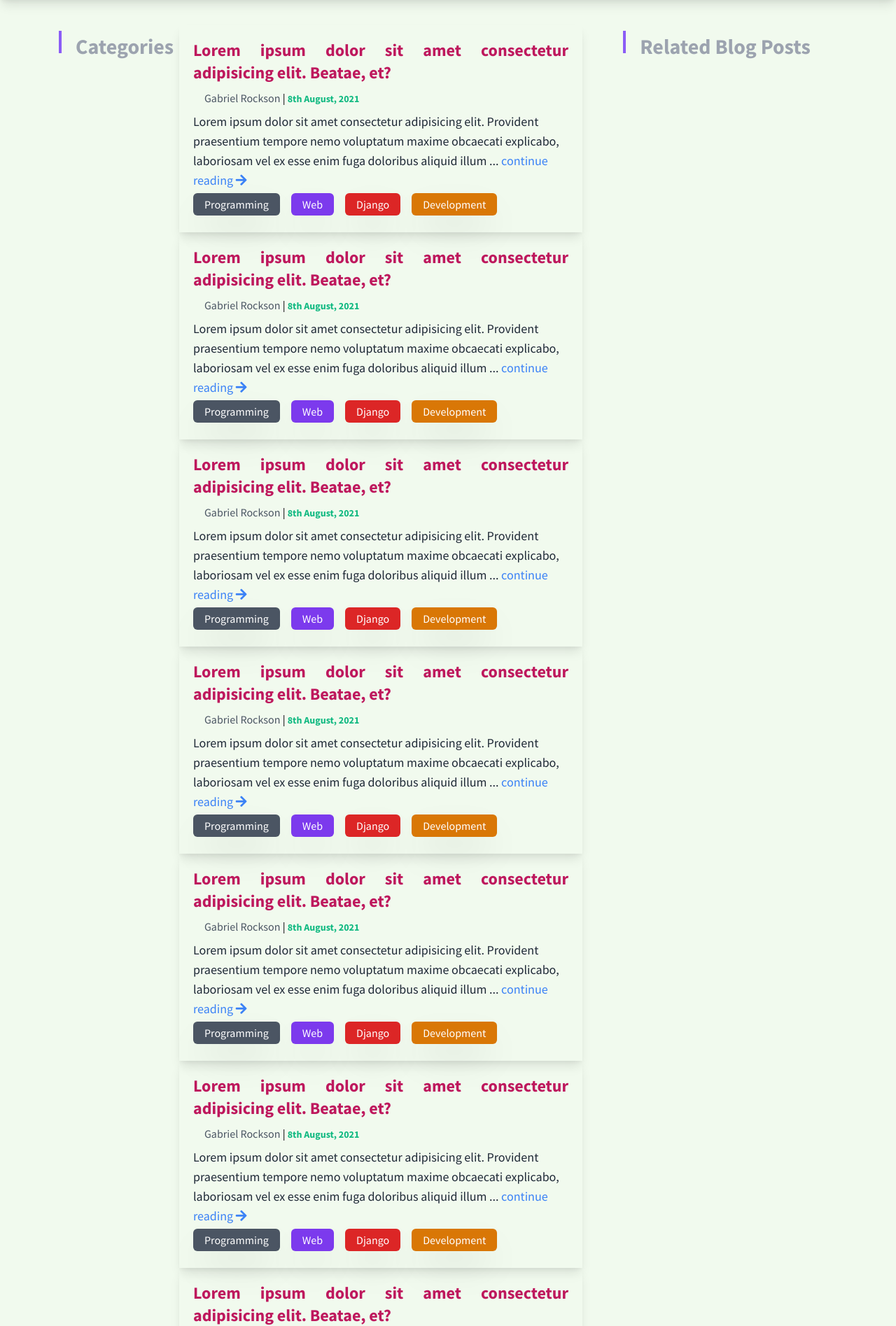
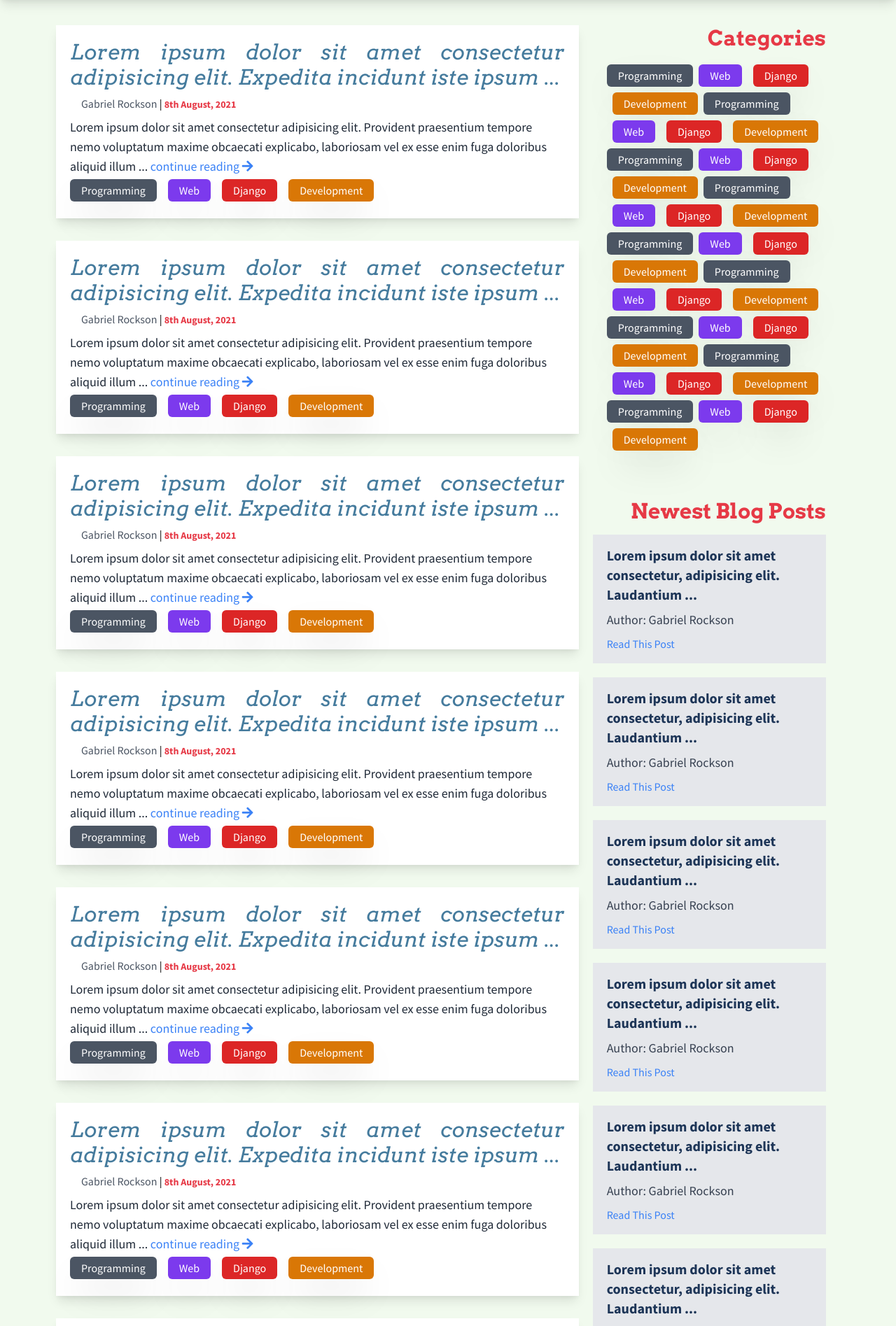
Before and after one commit to rocksongabriel/gabrielrockson, a Django app: template templates/blog/blog-list.html in a window 1280 px wide. Shown: the part 62-1957 px from the top of the page at 70% size. Run offline with Django 3.2, Linux system fonts and the light colour scheme; the template is opened without the code that fills it, so the values that code supplies are empty; style sheets or scripts are compiled from the project's sources.

Commit message:
Add the categories and latest blog posts sections to the blog list page

```diff
--- a/templates/blog/blog-list.html
+++ b/templates/blog/blog-list.html
@@ -6,23 +6,15 @@
 {% block content %}
 
     <!-- mobile design first -->
-    <div class="mx-5 md:mx-10 lg:mx-16 grid grid-cols md:grid-cols-2 lg:grid-cols-6"> <!-- Container for the blog listing-->
+    <div class="mx-5 md:mx-10 lg:mx-20 grid grid-cols md:grid-cols-2 lg:grid-cols-3"> <!-- Container for the blog listing-->
 
-        <div class="order-2 md:order-1 md:col-span-1 lg:col-span-1 p-5"> <!-- A side section to list the blog categories on desktop -->
-            <div class="flex justify-around">
-                <span class="flex space-x-5">
-                    <div class="h-8 w-1 bg-purple-500 self-center"></div> <h1 class="text-center text-gray-400 font-bold text-3xl pt-3">Categories</h1>
-                </span>
-            </div>
-        </div>
-
-        <div class="order-1 md:order-2 md:col-span-2 lg:col-span-3 my-5"> <!-- The main section to display the blog listings -->
+        <div class="order-1 md:col-span-3 lg:col-span-2 my-5"> <!-- The main section to display the blog listings -->
             {% for o in "123456789"|make_list %}
 
-                <div class="shadow-lg hover:shadow-xl transform hover:scale-105 hover:border-red-500 p-5 transition delay-75 duration-200"> <!-- Blog listing container -->
-                    <a href="#"><h2 class="font-bold text-2xl text-left md:text-justify text-pink-700 hover:text-pink-600">Lorem ipsum dolor sit amet consectetur adipisicing elit. Beatae, et?</h2></a>
+                <div class="shadow-lg hover:shadow-xl transform hover:scale-105 bg-white mb-8 p-5 transition delay-75 duration-200"> <!-- Blog listing container -->
+                    <a href="#"><h2 class="italic text-caledon-blue hover:text-prussian-blue text-2xl md:text-3xl text-left md:text-justify font-arvo">Lorem ipsum dolor sit amet consectetur adipisicing elit. Expedita incidunt iste ipsum ...</h2></a>
                     <p class="my-2 ml-4">
-                        <span class="text-gray-600">Gabriel Rockson</span> | <span class="text-green-500 font-bold text-sm md:text-basee
+                        <span class="text-gray-600">Gabriel Rockson</span> | <span class="text-imperial-red font-bold text-sm md:text-basee
                         ">8th August, 2021</span>
                     </p>
                     <p class="text-base lg:text-lg text-gray-800">
@@ -46,14 +38,40 @@
             {% endfor %}
 
         </div>
-        <div class="order-3 lg:col-span-2 p-5"> <!-- A right side section to display lists of the related blog posts on desktop view -->
-            <div class="flex justify-around">
-                <span class="flex space-x-5">
-                    <div class="h-8 w-1 bg-purple-500 self-center"></div> <h1 class="text-center text-gray-400 font-bold text-3xl pt-3">Related Blog Posts </h1>
-                </span>
+
+        <div class="order-2 my-5 px-5">
+            <div class="mb-16">
+                <h2 class="text-2xl md:text-3xl font-bold font-arvo text-right text-imperial-red mb-4">Categories</h2>
+
+                <div class="flex flex-wrap text-center lg:ml-5">
+                    {% for category in '123456789'|make_list %}
+                        <a href="#" class="py-1 px-4 my-1 bg-gray-600 rounded-md shadow-2xl text-white">
+                            Programming
+                        </a>
+                        <a href="#" class="py-1 px-4 my-1 mx-2 bg-purple-600 rounded-md shadow-2xl text-white">
+                            Web
+                        </a>
+                        <a href="#" class="py-1 px-4 my-1 mx-2 bg-red-600 rounded-md shadow-2xl text-white">
+                            Django
+                        </a>
+                        <a href="#" class="py-1 px-4 my-1 mx-2 bg-yellow-600 rounded-md shadow-2xl text-white">
+                            Development
+                        </a>
+                    {% endfor %}
+                </div>
+            </div>
+            <div>
+                <h2 class="text-2xl md:text-3xl font-bold font-arvo text-right text-imperial-red mb-4">Newest Blog Posts</h2>
+
+                {% for lastest_post in '12345678'|make_list %}
+                    <div class="px-5 py-4 mb-5 bg-gray-200">
+                        <a href="#" class="text-xl pb-2 text-prussian-blue font-bold">Lorem ipsum dolor sit amet consectetur, adipisicing elit. Laudantium ...</a> <!-- 9 characters -->
+                        <p class="text-gray-700 text-lg py-2">Author: Gabriel Rockson</p>
+                        <a href="#" class="text-blue-500">Read This Post</a>
+                    </div>
+                {% endfor %}
             </div>
         </div>
-
     </div>
 
 {% endblock content %}
```
